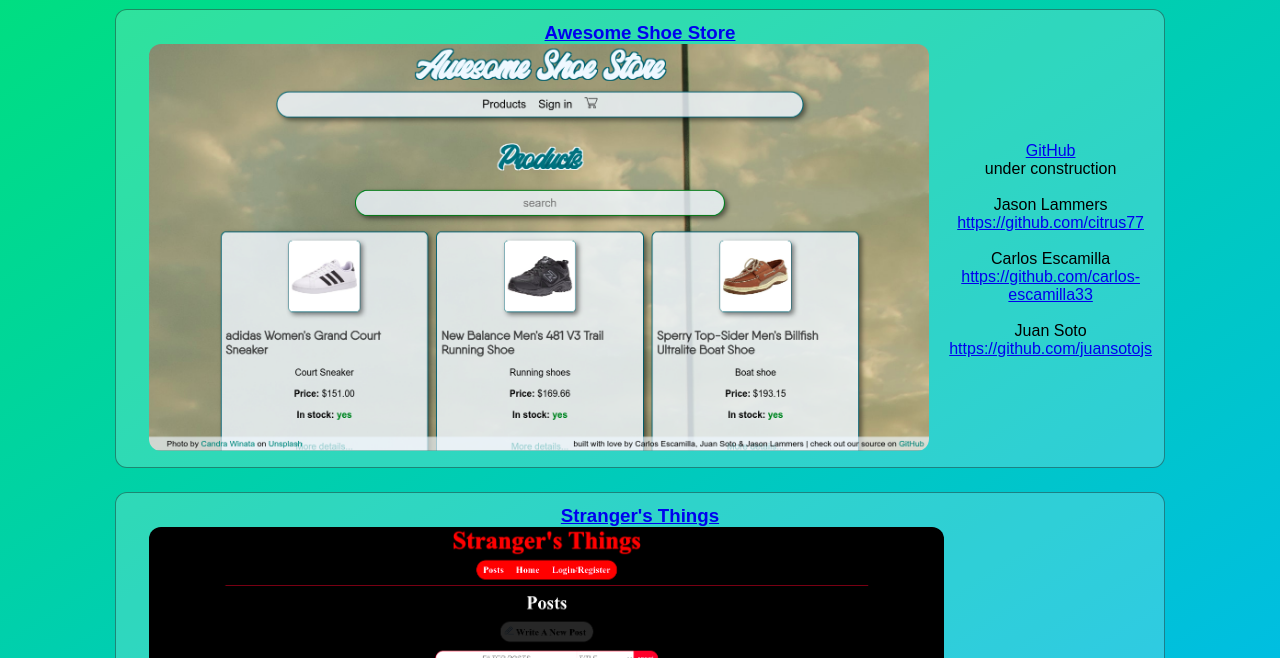
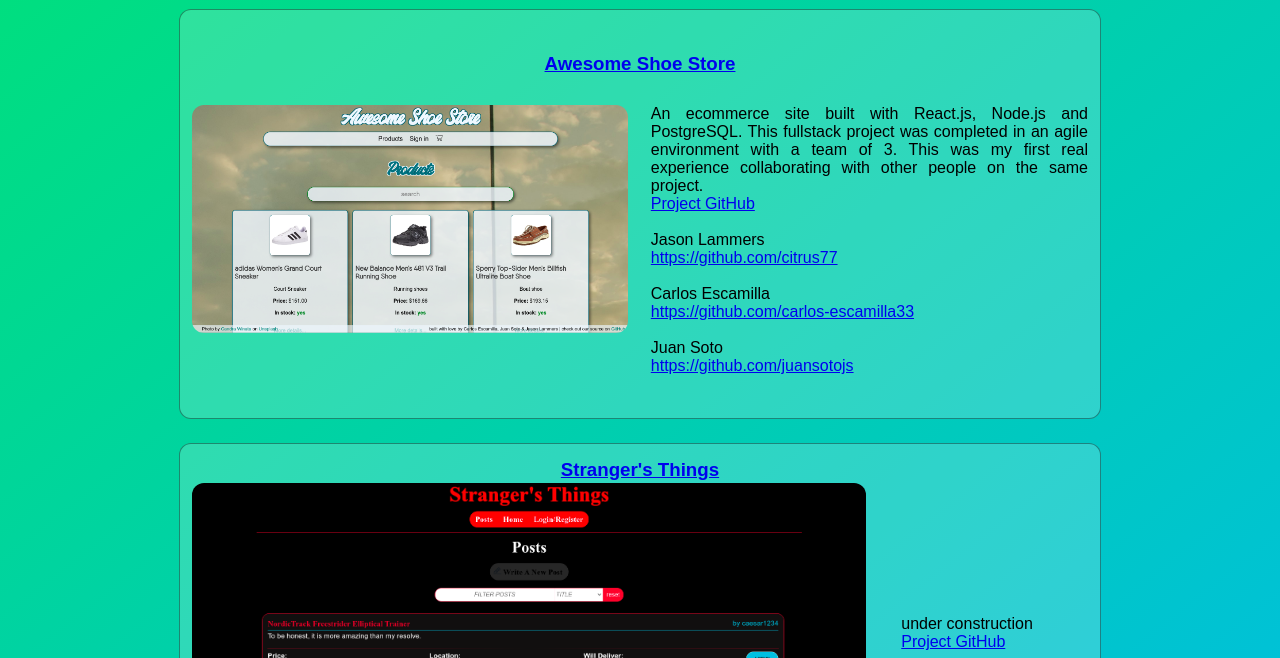
Before and after one commit to citrus77/my-personal-site, a React app: page /portfolio in a window 1280 px wide. Shown: the part 142-800 px from the top of the page. Built offline with nearby package versions, Linux system fonts and the light colour scheme.

Commit message:
added some data, fixed css background bug

```diff
--- a/src/components/SingleProject.js
+++ b/src/components/SingleProject.js
@@ -15,10 +15,10 @@
                     </a>
                 </div>
                 <div className='proj-desc'>
+                    <div>{project.description}</div>
                     <div>
-                        <a href={project.github} target='_github'>GitHub</a>
+                        <a href={project.github} target='_github'>Project GitHub</a>
                     </div>
-                    <div>{project.description}</div>
                     {
                         project.contributers.map(contributer => <div key={contributer.id}>
                                 <br />
--- a/src/components/data.js
+++ b/src/components/data.js
@@ -71,7 +71,7 @@
                 github: 'https://github.com/juansotojs'
             }
         ],
-        description: 'under construction'
+        description: 'An ecommerce site built with React.js, Node.js and PostgreSQL. This fullstack project was completed in an agile environment with a team of 3. This was my first real experience collaborating with other people on the same project.'
     },
 ];
 
--- a/src/index.css
+++ b/src/index.css
@@ -10,7 +10,7 @@
     flex-direction: column;
     align-items: center;
     background: linear-gradient(to bottom right, #00e178, #00bee1);
-    height: 100vh;
+    height: 100%;
 }
 
 .header {
@@ -66,19 +66,22 @@
 .project {
     display: flex;
     flex-direction: column;
-    justify-content: space-around;
+    flex-wrap: wrap;
+    justify-content: space-evenly;
     margin: 12px;
     background-color: #ffffff2f;
     border: 1px solid rgba(0, 0, 0, 0.377);
     border-radius: 12px;
     font-family: sans-serif;
-    max-width: 80vw;
+    max-width: 70vw;
+    min-height: 30vw;
     padding: 12px;
 }
 
 .proj-content {
     display: flex;
     flex-direction: row;
+    text-align: justify;
 }
 
 .proj-img {
```
